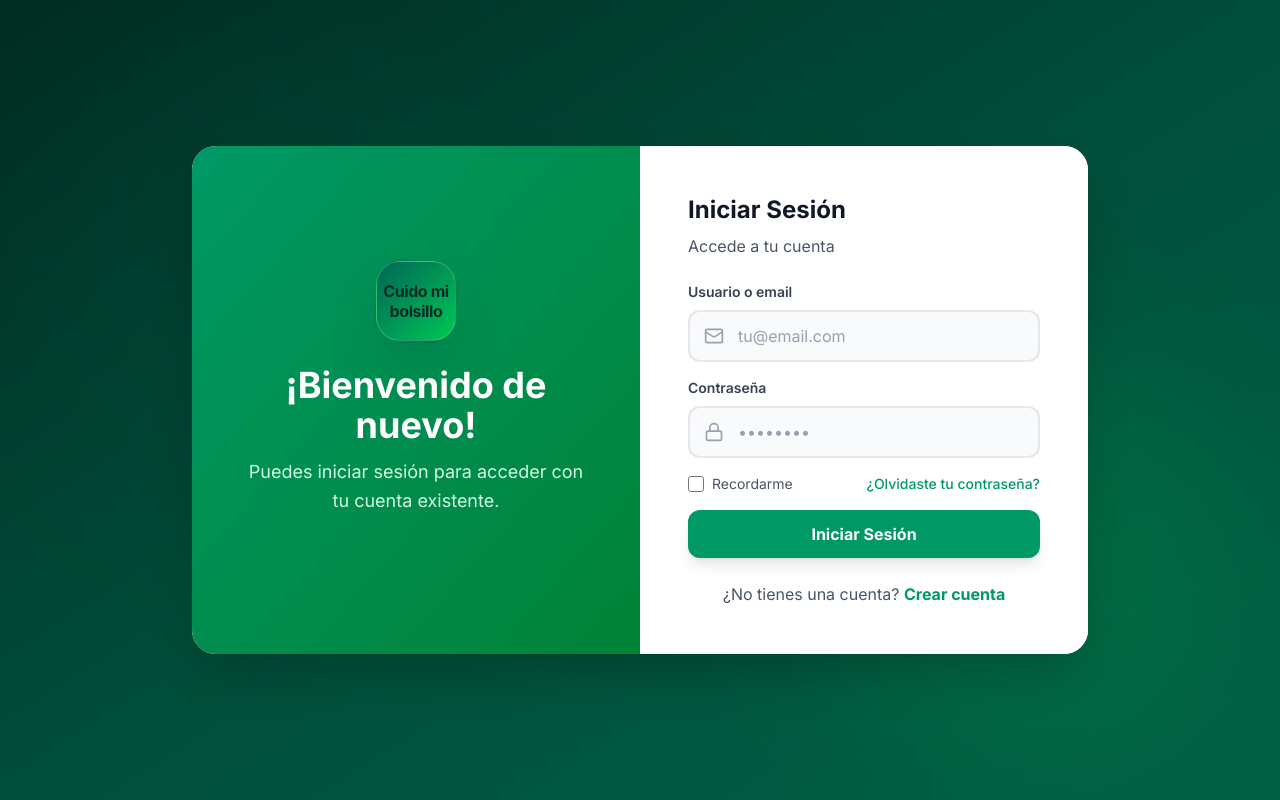
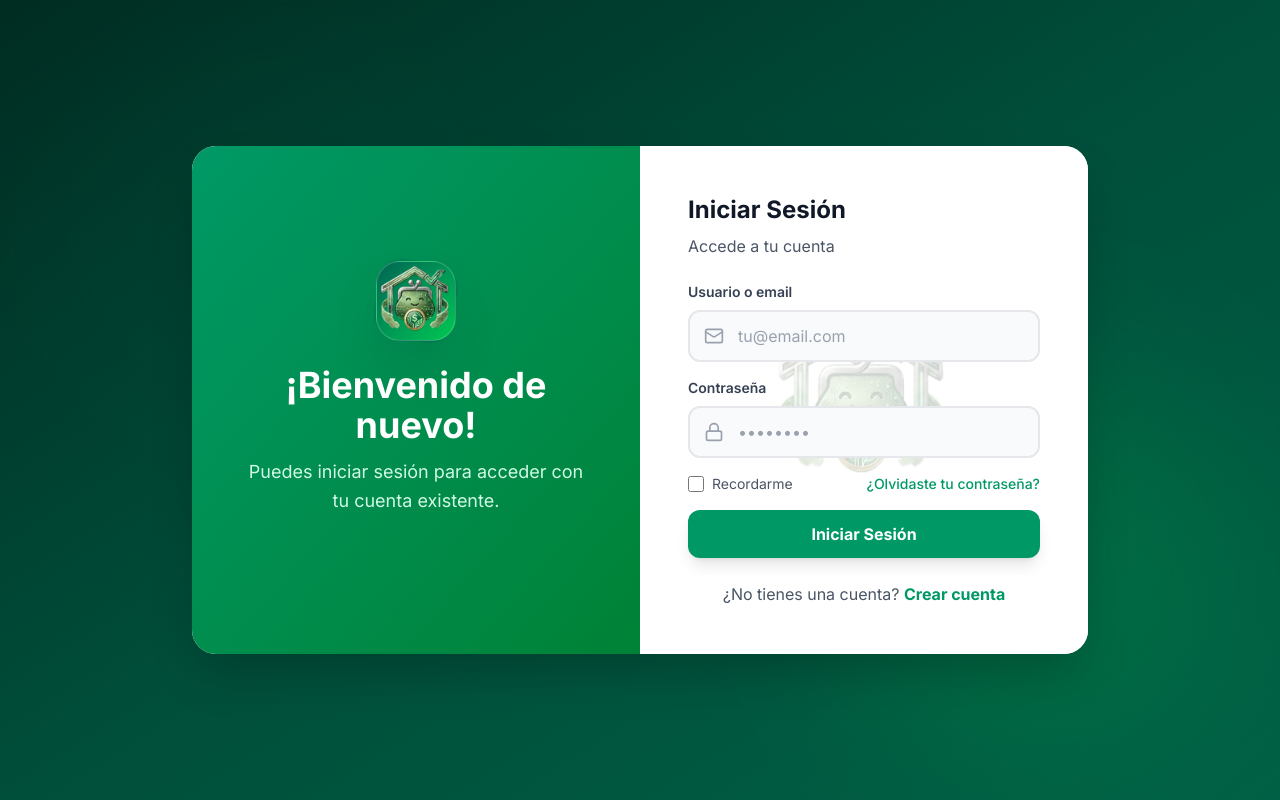
Before and after one commit to pastuso20/Finanzas, a React (Vite) app: page / in a window 1280 px wide. Built offline with nearby package versions, Linux system fonts and the light colour scheme; no server answers.

Commit message:
Arreglando el login

```diff
--- a/src/views/Login.tsx
+++ b/src/views/Login.tsx
@@ -144,8 +144,8 @@ export default function Login() {
                 transition={{ duration: 20, repeat: Infinity, ease: "linear" }}
                 className="absolute inset-0 border-2 border-emerald-400/30 rounded-3xl"
               />
-              <div className="w-20 h-20 bg-gradient-to-br from-emerald-400 to-green-500 rounded-3xl flex items-center justify-center shadow-2xl shadow-emerald-500/30 backdrop-blur-xl border border-white/20">
-                <span className="text-emerald-950 text-base font-bold tracking-tight text-center leading-tight">Cuido mi<br />bolsillo</span>
+              <div className="w-20 h-20 bg-gradient-to-br from-emerald-400 to-green-500 rounded-3xl flex items-center justify-center shadow-2xl shadow-emerald-500/30 backdrop-blur-xl border border-white/20 overflow-hidden">
+                <img src="/logo-login.png" alt="Cuido mi bolsillo" className="w-full h-full object-contain" />
               </div>
             </motion.div>
 
@@ -168,7 +168,13 @@ export default function Login() {
           </div>
 
           {/* Right Form Section */}
-          <div className="lg:w-1/2 p-8 lg:p-12 bg-white">
+          <div className="lg:w-1/2 p-8 lg:p-12 bg-white relative">
+            {/* Watermark Logo */}
+            <div className="absolute inset-0 flex items-center justify-center opacity-20 pointer-events-none">
+              <img src="/logo-login.png" alt="Watermark" className="w-48 h-48 object-contain" />
+            </div>
+
+            <div className="relative z-10">
             <motion.h2
               initial={{ opacity: 0, x: -20 }}
               animate={{ opacity: 1, x: 0 }}
@@ -296,6 +302,7 @@ export default function Login() {
                 </motion.button>
               </p>
             </motion.div>
+            </div>
           </div>
         </div>
       </motion.div>
```
Also changed, not shown: public/logo-login.png (added).
